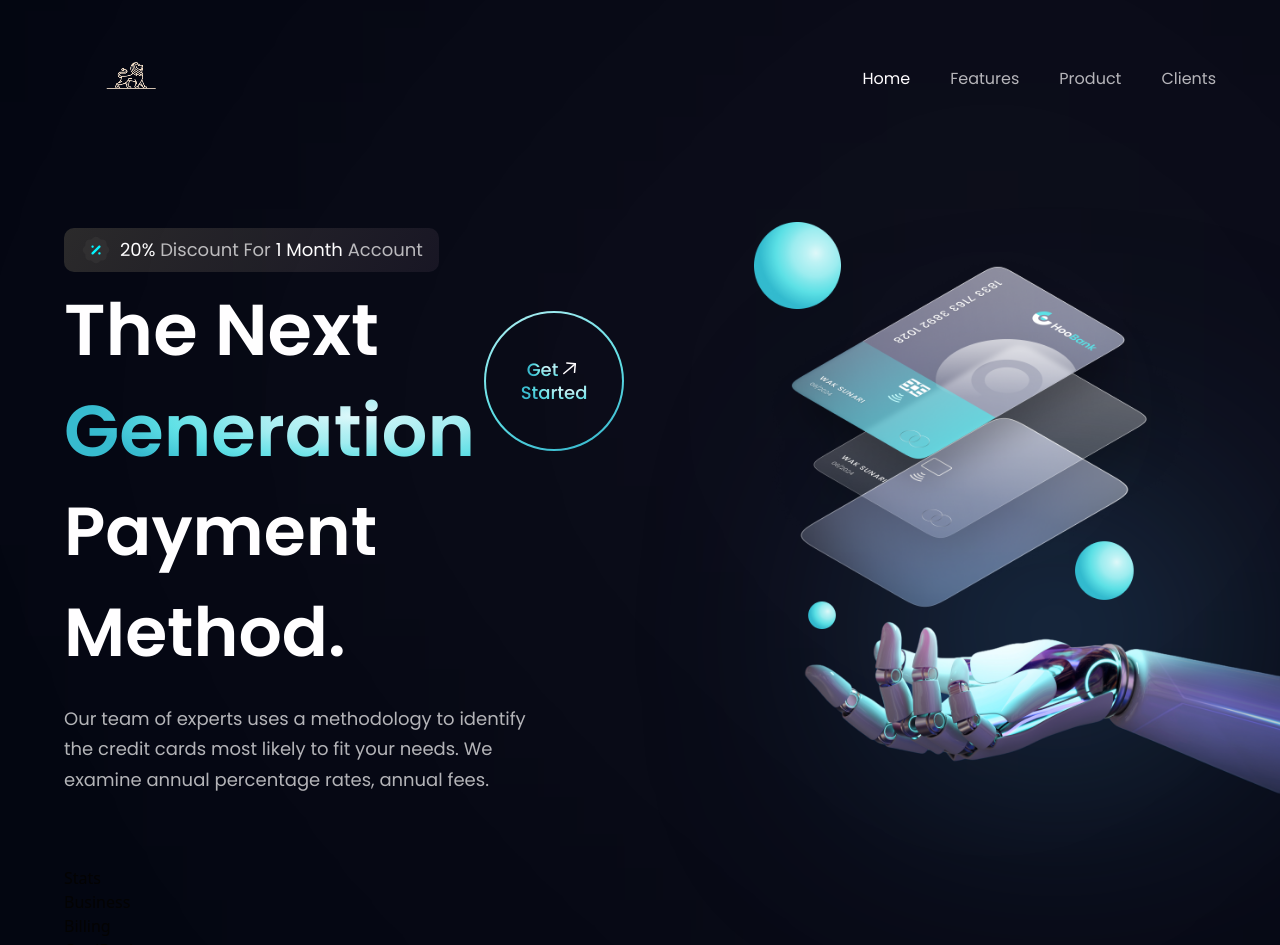
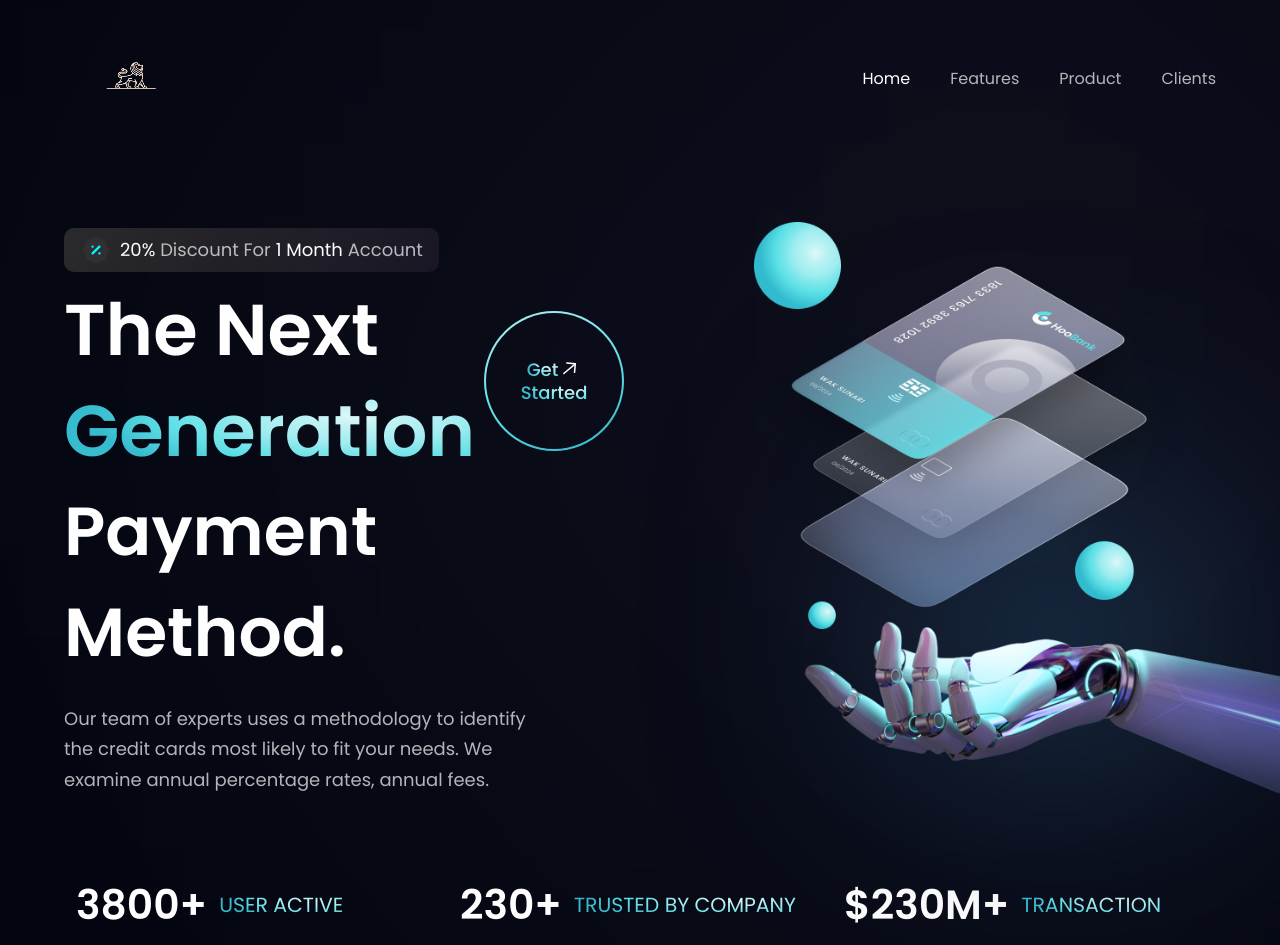
Before and after one commit to Paul-ike/bank, a React (Vite) app: page / in a window 1280 px wide. Shown: the top 945 px of the page. Built offline with nearby package versions, Linux system fonts and the light colour scheme.

Commit message:
add stats

```diff
--- a/src/components/Stats.jsx
+++ b/src/components/Stats.jsx
@@ -1,9 +1,19 @@
-import React from 'react'
+import { stats } from "../constants";
+import styles from "../style";
 
-const Stats = () => {
-  return (
-    <div>Stats</div>
-  )
-}
+const Stats = () => (
+  <section className={`${styles.flexCenter} flex-row flex-wrap sm:mb-20 mb-6`}>
+    {stats.map((stat) => (
+      <div key={stat.id} className={`flex-1 flex justify-start items-center flex-row m-3`} >
+        <h4 className="font-poppins font-semibold xs:text-[40.89px] text-[30.89px] xs:leading-[53.16px] leading-[43.16px] text-white">
+          {stat.value}
+        </h4>
+        <p className="font-poppins font-normal xs:text-[20.45px] text-[15.45px] xs:leading-[26.58px] leading-[21.58px] text-gradient uppercase ml-3">
+          {stat.title}
+        </p>
+      </div>
+    ))}
+  </section>
+)
 
 export default Stats
```
